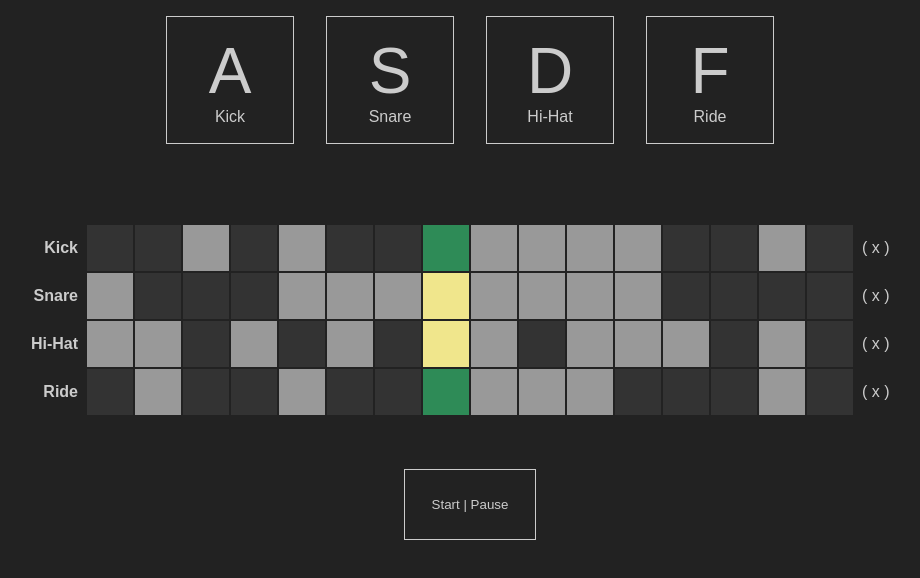
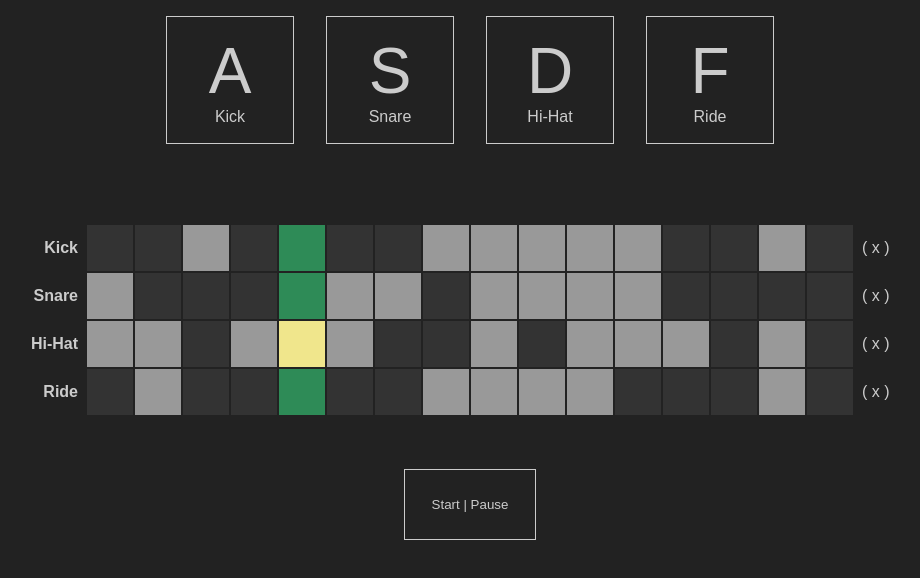
Before and after one commit to tnez/bbox, a React (Create React App) app: page / in a window 1280 px wide. Shown: the top 578 px of the page, without its empty margins (170-1090 px from the left). Built offline with nearby package versions, Linux system fonts and the light colour scheme.

Commit message:
Setup playing visualization

```diff
--- a/src/Player.js
+++ b/src/Player.js
@@ -11,6 +11,11 @@ class Player extends Component {
   constructor(props) {
     super(props)
     this.initializeData()
+    this.state = {
+      playing: true,
+      t: 0,
+    }
+    this.timer = setInterval(this.tick.bind(this), 240)
   }
 
   initializeData() {
@@ -22,10 +27,16 @@ class Player extends Component {
     })
   }
 
+  tick() {
+    if (!this.state.playing) { return }
+    const tNext = (this.state.t + 1) % (NUM_BEATS * NUM_MEASURES)
+    this.setState({t: tNext})
+  }
+
   render() {
     return(
       <div className='Player'>
-        {this.data.map((d, idx) => <PlayerRow key={idx} data={d} />)}
+        {this.data.map((d, idx) => <PlayerRow key={idx} data={d} t={this.state.t}/>)}
         <button className="Player--play-btn">Start | Pause</button>
       </div>
     )
--- a/src/PlayerRow.js
+++ b/src/PlayerRow.js
@@ -5,13 +5,14 @@ import PlayerTile from './PlayerTile'
 
 const PlayerRow = ({
   data,
+  t,
 }) => {
   return(
     <div className="PlayerRow">
       <h4 className="PlayerRow--label">{data.label}</h4>
       <div className="PlayerRow--tiles">
         {data.notes.map((active, idx) =>
-          <PlayerTile key={idx} active={active} playing={idx === 7} />
+          <PlayerTile key={idx} active={active} playing={t === idx} />
          )}
       </div>
       <div className="PlayerRow--clear-btn">( x )</div>
```
